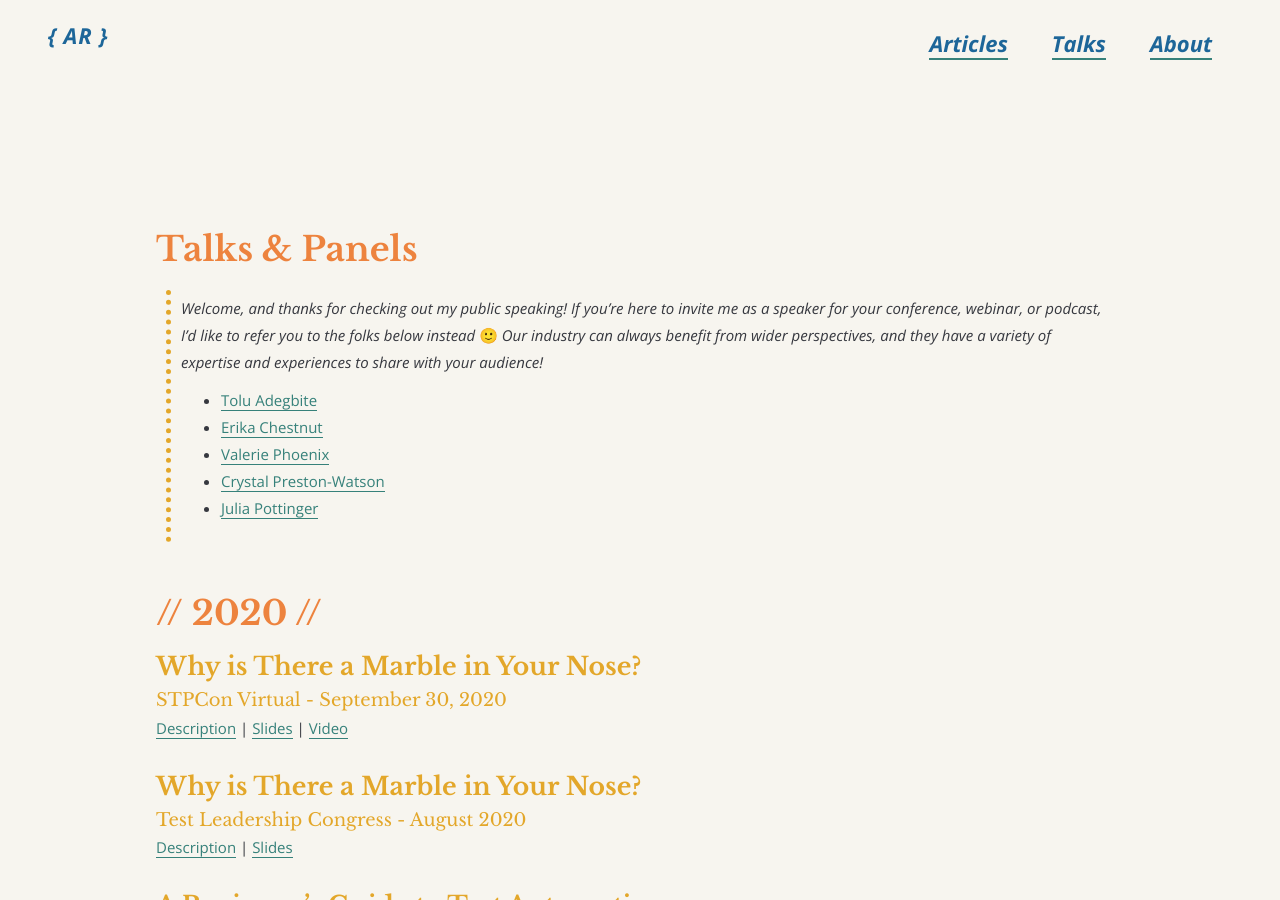
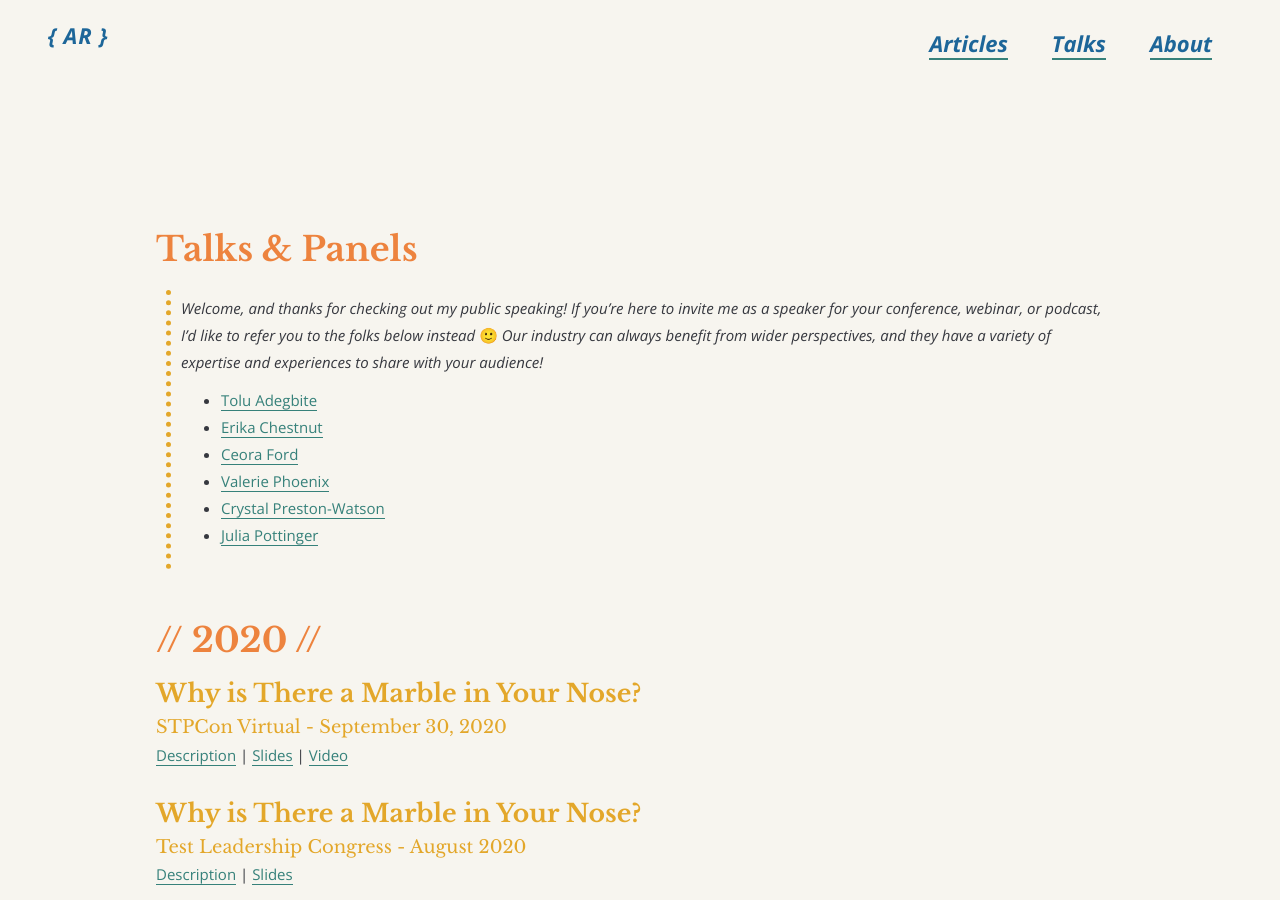
Before and after one commit to angelariggs/angelariggs.github.io, a Jekyll site: the page built from talks.md, in a window 1280 px wide and 900 px high. Built offline with Jekyll 4.4.1, drawn with Linux system fonts in a browser that asks for light colours.

```diff
--- a/_includes/meta.html
+++ b/_includes/meta.html
@@ -22,3 +22,7 @@
     {% else %}
     <meta property="og:image" content="../images/metadata.png">
     {% endif %}
+
+    {% if post.related_image %}
+    <img src="{{ post.related_image }}" alt="">
+    {% endif %}
--- a/talks.md
+++ b/talks.md
@@ -8,6 +8,7 @@
 > _Welcome, and thanks for checking out my public speaking! If you're here to invite me as a speaker for your conference, webinar, or podcast, I'd like to refer you to the folks below instead_ 🙂 _Our industry can always benefit from wider perspectives, and they have a variety of expertise and experiences to share with your audience!_
 > - [Tolu Adegbite](https://www.tolu.xyz)
 > - [Erika Chestnut](https://erikachestnut.com)
+> - [Ceora Ford]()
 > - [Valerie Phoenix]()
 > - [Crystal Preston-Watson](https://crystalprestonwatson.com)
 > - [Julia Pottinger](https://www.linkedin.com/in/julia-pottinger)
```
